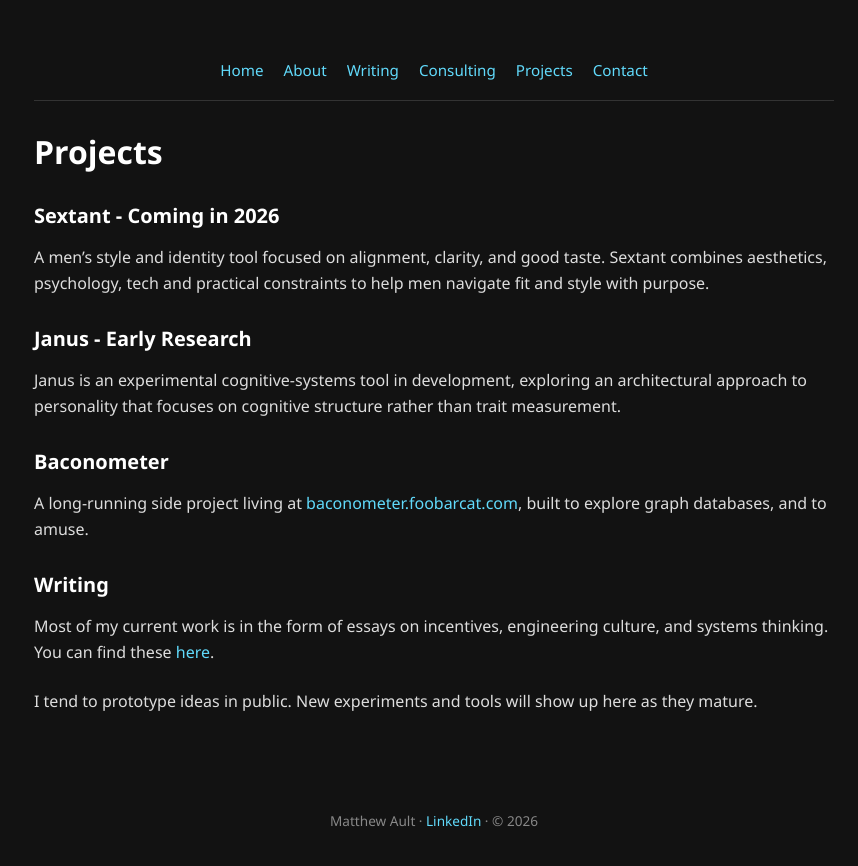
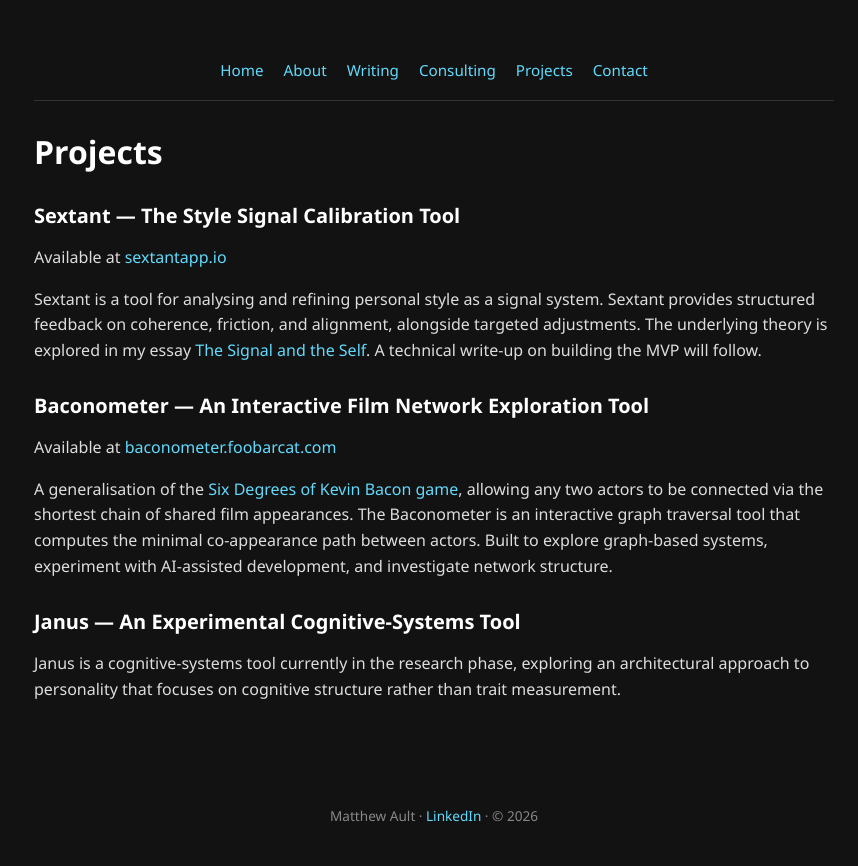
Before and after one commit to aultimus/foobarcat-homepage, a Jekyll site: the page built from projects/index.html, in a window 1280 px wide. Shown: the top 866 px of the page, without its empty margins (206-1064 px from the left). Built offline with Jekyll 4.4.1, drawn with Linux system fonts in a browser that asks for light colours.

Commit message:
update projects and essay to link to hosted sextant, and refactor projects

```diff
--- a/index.html
+++ b/index.html
@@ -103,7 +103,7 @@
             <li><a href="/contact/">Contact</a></li>
 
             <!-- legacy links preserved -->
-            <li><a href="https://baconometer.foobarcat.com">Baconometer</a></li>
+            <li><a href="https://sextantapp.io">Sextant</a></li>
             <li><a href="https://github.com/aultimus">GitHub</a></li>
         </ul>
     </nav>
--- a/projects/index.html
+++ b/projects/index.html
@@ -113,43 +113,35 @@
             <h1>Projects</h1>
 
             <div class="project">
-                <h2>Sextant - Coming in 2026</h2>
+                <h2>Sextant — The Style Signal Calibration Tool</h2>
                 <p>
-                    A men’s style and identity tool focused on alignment, clarity, and good taste.
-                    Sextant combines aesthetics, psychology, tech and practical constraints to help men
-                    navigate fit and style with purpose.
+                    Available at <a href="https://sextantapp.io">sextantapp.io</a>
+                </p>
+                <p>
+                    Sextant is a tool for analysing and refining personal style as a signal system. Sextant provides structured feedback on coherence, friction, and alignment, alongside targeted adjustments.
+                    The underlying theory is explored in my essay <a href="/2026/02/16/the-signal-and-the-self.html">The Signal and the Self</a>.
+                    A technical write-up on building the MVP will follow.
                 </p>
             </div>
 
             <div class="project">
-                <h2>Janus - Early Research</h2>
+                <h2>Baconometer — An Interactive Film Network Exploration Tool</h2>
                 <p>
-                    Janus is an experimental cognitive-systems tool in development, exploring an architectural approach to personality that focuses on cognitive structure rather than trait measurement.
+                    Available at <a href="https://baconometer.foobarcat.com">baconometer.foobarcat.com</a>
+                </p>
+                <p>
+                    A generalisation of the <a href="https://en.wikipedia.org/wiki/Six_Degrees_of_Kevin_Bacon">Six Degrees of Kevin Bacon game</a>, allowing any two actors to be connected via the shortest chain of shared film appearances.
+                    The Baconometer is an interactive graph traversal tool that computes the minimal co-appearance path between actors.
+                    Built to explore graph-based systems, experiment with AI-assisted development, and investigate network structure.
                 </p>
             </div>
 
             <div class="project">
-                <h2>Baconometer</h2>
+                <h2>Janus — An Experimental Cognitive-Systems Tool</h2>
                 <p>
-                    A long-running side project living at
-                    <a href="https://baconometer.foobarcat.com">baconometer.foobarcat.com</a>, built
-                    to explore graph databases, and to amuse.
+                    Janus is a cognitive-systems tool currently in the research phase, exploring an architectural approach to personality that focuses on cognitive structure rather than trait measurement.
                 </p>
             </div>
-
-            <div class="project">
-                <h2>Writing</h2>
-                <p>
-                    Most of my current work is in the form of essays on incentives, engineering
-                    culture, and systems thinking. You can find these
-                    <a href="/blog/">here</a>.
-                </p>
-            </div>
-
-            <p>
-                I tend to prototype ideas in public. New experiments and tools will show up here as
-                they mature.
-            </p>
         </main>
     </div>
 
```
Also changed, not shown: _posts/2026-02-16-the-signal-and-the-self.md (+1 -1 lines).
